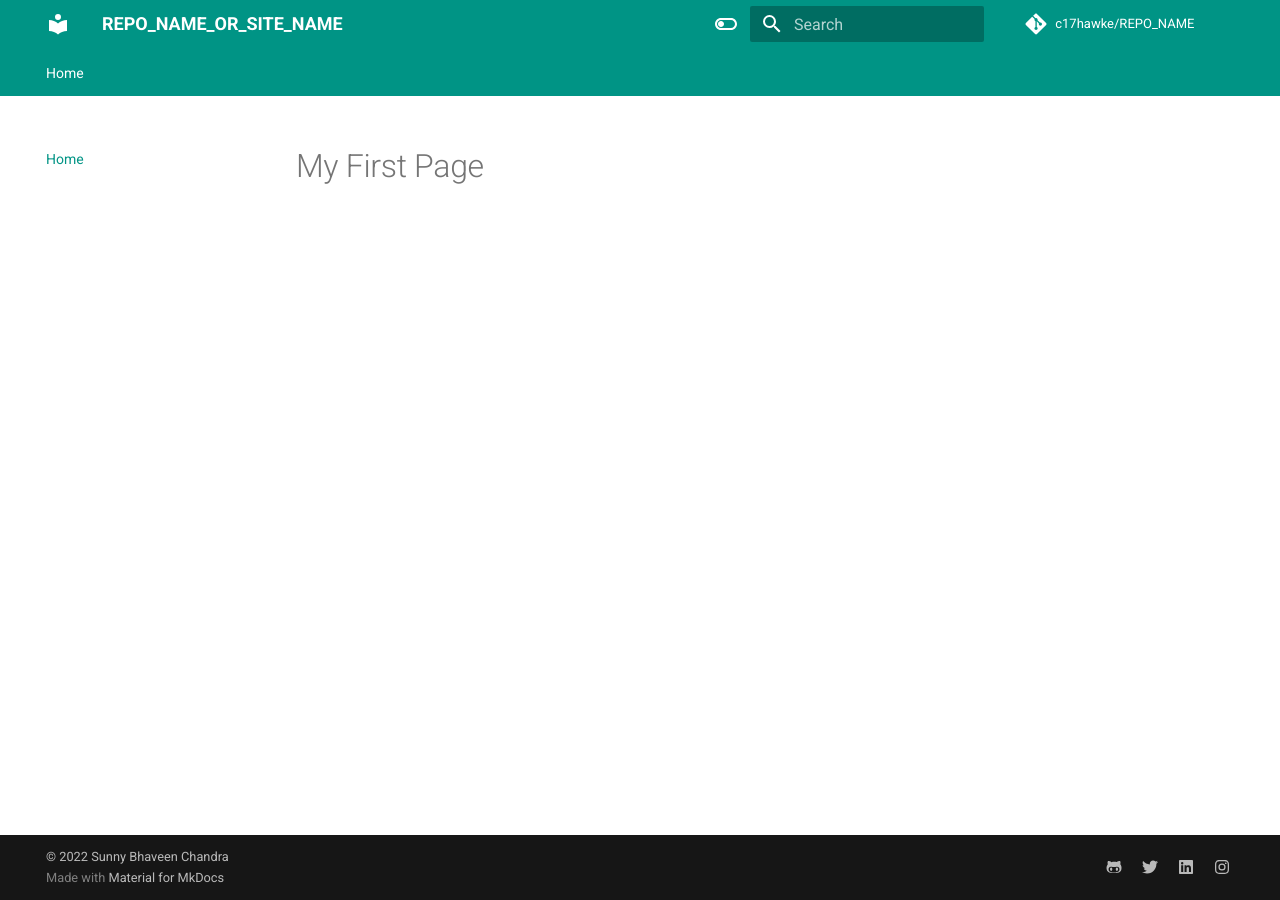
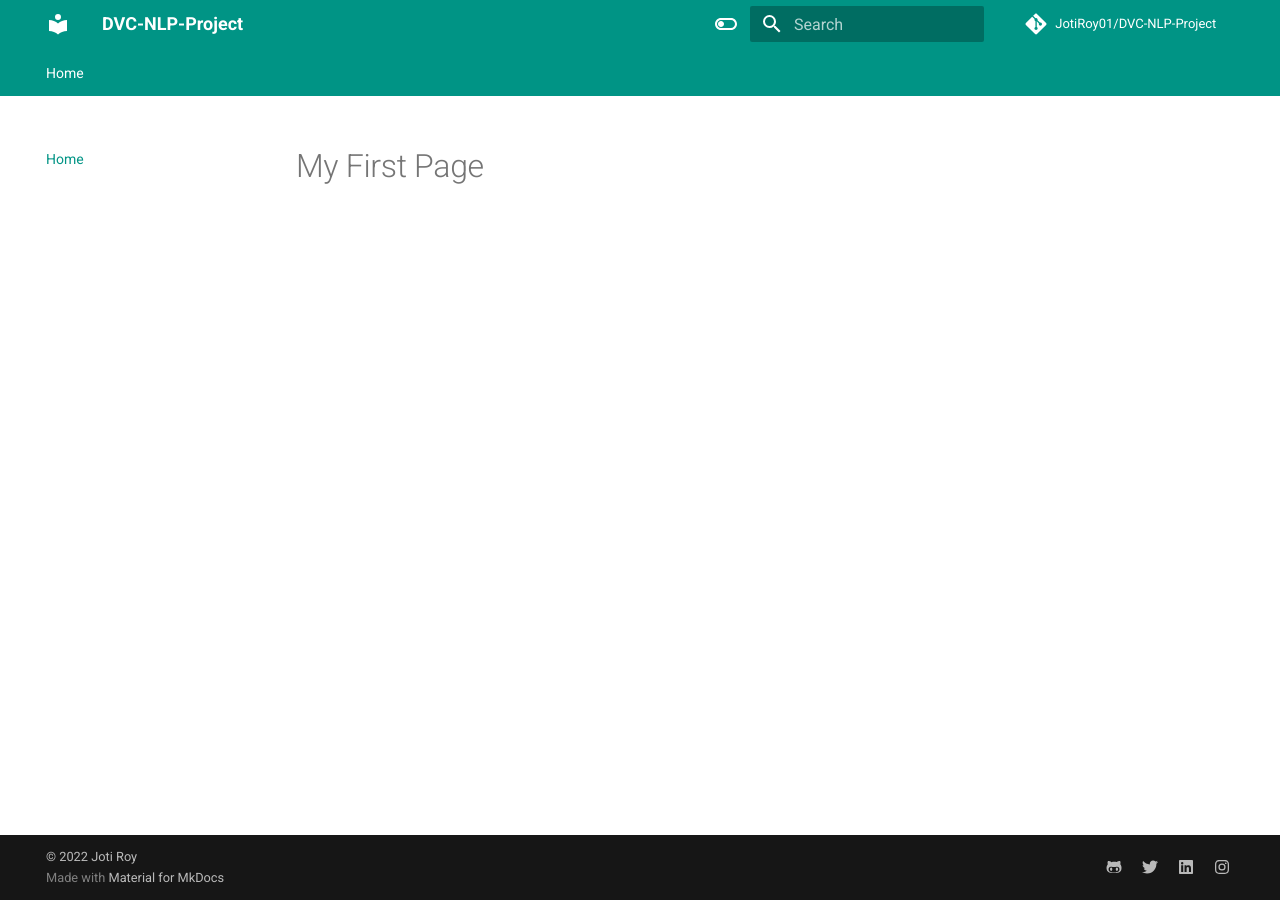
Before and after one commit to JotiRoy01/DVC-NLP-Project, an MkDocs documentation site: the page built from docs/index.md, in a window 1280 px wide. Built offline with MkDocs 1.6.1 and Material for MkDocs 9.7.7, drawn with Linux system fonts in a browser that asks for light colours; comment, search, counter and statistics services are not loaded.

Commit message:
repo name add

```diff
--- a/mkdocs.yml
+++ b/mkdocs.yml
@@ -1,5 +1,5 @@
 # Project information
-site_name: REPO_NAME_OR_SITE_NAME
+site_name: DVC-NLP-Project
 # defeine TOC or order of website-
 nav:
   - Home: index.md
@@ -9,8 +9,8 @@ site_description: >-
   DESCRIPTION
 
 # Repository
-repo_name: c17hawke/REPO_NAME
-repo_url: https://github.com/c17hawke/REPO_NAME
+repo_name: JotiRoy01/DVC-NLP-Project
+repo_url: https://github.com/JotiRoy01/DVC-NLP-Project
 
 # Configuration
 theme:
@@ -39,7 +39,7 @@ theme:
 extra:
   social:
     - icon: fontawesome/brands/github-alt
-      link: https://github.com/c17hawke
+      link: https://github.com/JotiRoy01
     - icon: fontawesome/brands/twitter
       link: https://twitter.com/c17hawke
     - icon: fontawesome/brands/linkedin
@@ -71,4 +71,4 @@ plugins:
   - search
 
 copyright: |
-  &copy; 2022 <a href="https://github.com/c17hawke"  target="_blank" rel="noopener">Sunny Bhaveen Chandra</a>
+  &copy; 2022 <a href="https://github.com/JotiRoy01"  target="_blank" rel="noopener">Joti Roy</a>
```
